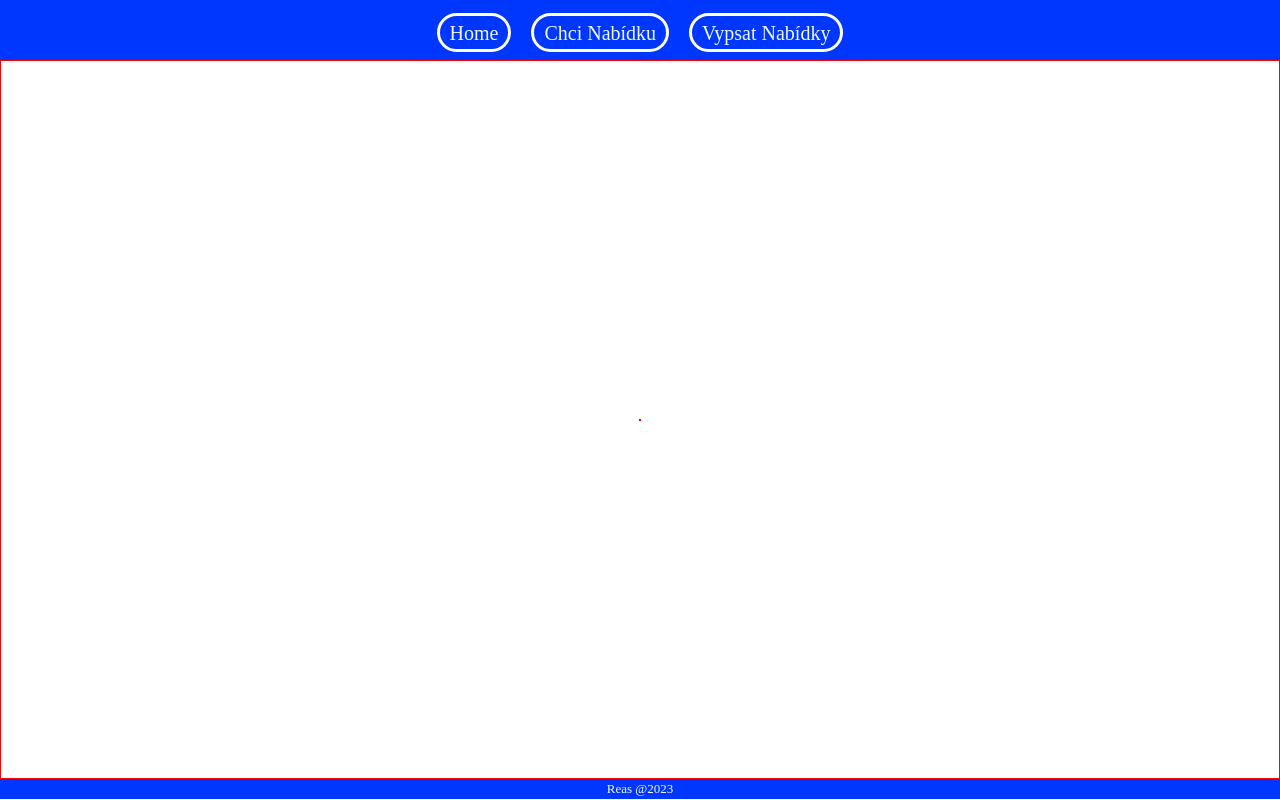
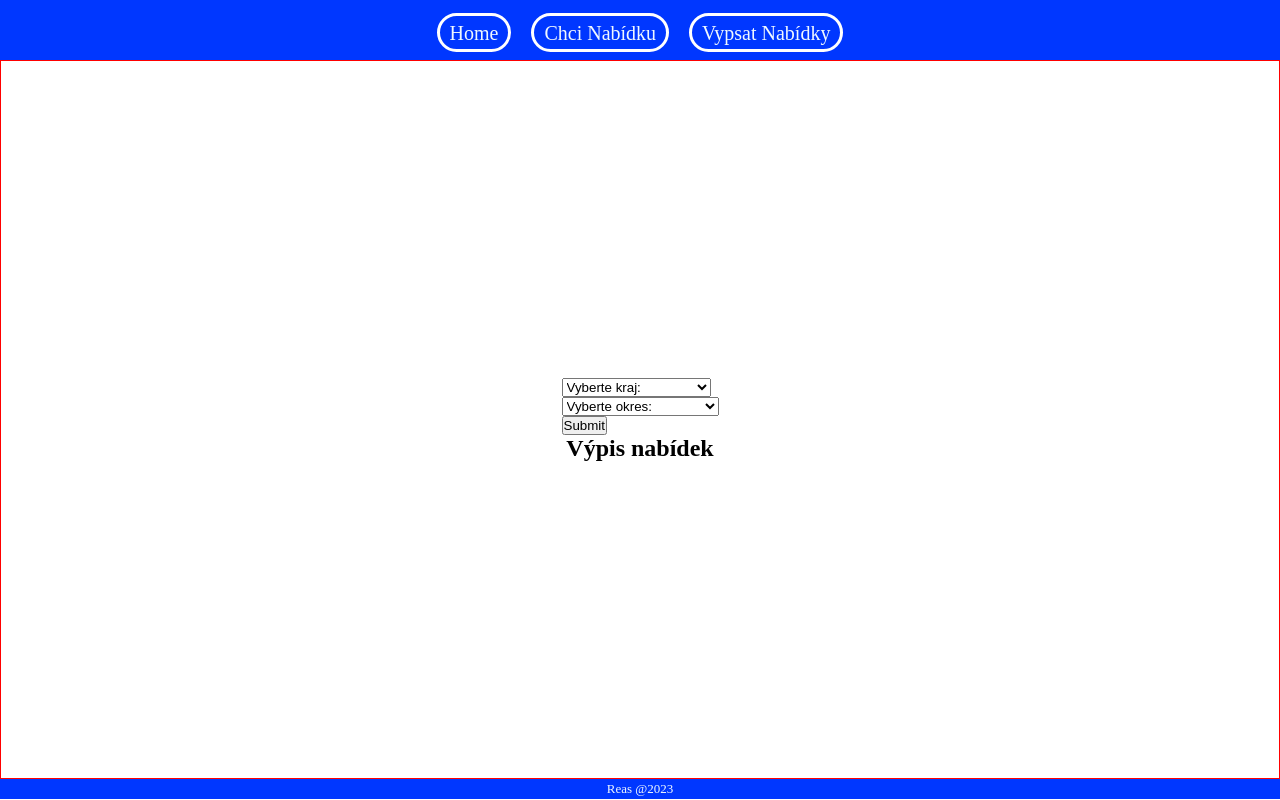
Before and after one commit to danielconka1993/reas-projekt, a React (Create React App) app: page /vypsat-nabidky in a window 1280 px wide. Built offline with nearby package versions, Linux system fonts and the light colour scheme.

Commit message:
Vypsat - Přidáno vyhledávání dle Kraje a Okresu

```diff
--- a/src/data/seznamOkresu.js
+++ b/src/data/seznamOkresu.js
@@ -11,8 +11,8 @@ const seznamOkresu = [
     { id: 9, idOkresu: 'Hlavní město Praha', name: 'Praha 9' },
     { id: 10, idOkresu: 'Hlavní město Praha', name: 'Praha 10' },
     // Středočeský kraj
+    { id: 11, idOkresu: 'Středočeský kraj', name: 'Benešov' },
     { id: 12, idOkresu: 'Středočeský kraj', name: 'Beroun' },
-    { id: 11, idOkresu: 'Středočeský kraj', name: 'Benešov' },
     { id: 13, idOkresu: 'Středočeský kraj', name: 'Kladno' },
     { id: 14, idOkresu: 'Středočeský kraj', name: 'Kolín' },
     { id: 15, idOkresu: 'Středočeský kraj', name: 'Kutná Hora' },
--- a/src/pages/ChciNabidku.js
+++ b/src/pages/ChciNabidku.js
@@ -117,14 +117,24 @@ const ChciNabidku = () => {
     }
     // Dobře zadaný telefon a email
     else{
+      const datum = new Date();
+      const datumFormat = new Intl.DateTimeFormat("cs-CZ", {
+        day: "2-digit",
+        month: "2-digit",
+        year: "numeric",
+        hour: "2-digit",
+        minute: "2-digit"
+      }).format(datum);
+
       // Firebase new Nabídka
       const newChciNabidku = {
-        selectedType,
-        selectedKraj,
-        selectedOkres,
-        name: formData2.name,
-        phone: parseInt(formData2.phone),
-        email: formData2.email,
+        Estate_type: selectedType,
+        Region: selectedKraj,
+        District: selectedOkres,
+        Fullname: formData2.name,
+        Phone: formData2.phone,
+        Email: formData2.email,
+        Date: datumFormat
       };
 
       // Firebase add
--- a/src/pages/VypsatVyber.js
+++ b/src/pages/VypsatVyber.js
@@ -1,9 +1,123 @@
 import "./css/VypsatVyber.css"
+import { useState} from "react"
+import React from 'react';
+import data_seznamKraju from "../data/seznamKraju"
+import data_seznamOkresu from "../data/seznamOkresu"
+import { projectFirestore } from "../firebase/Config"
 
 const VypsatVyber = () => {
+
+  const [selectedKrajVypis, setSelectedKrajVypis] = useState("")
+  const [selectedOkresVypis, setSelectedOkresVypis] = useState("")
+
+
+
+  const [data, setData] = useState([]);
+  const [error, setError] = useState("")
+
+  const selectedKraj = (e) => {
+    setSelectedKrajVypis(e.target.value)
+    setSelectedOkresVypis("")
+  }
+
+  const selectedOkres = (e) => {
+    setSelectedOkresVypis(e.target.value)
+    setSelectedKrajVypis("")
+  }
+
+  // Firebase -------------------------------------------------------------------------------
+
+  const fetchDataFromDatabase = async () => {
+
+    const unsubscribe = projectFirestore.collection("chci-nabidku")
+                        .where((selectedKrajVypis === "" ? "District" : "Region"), '==', (selectedKrajVypis === "" ? selectedOkresVypis : selectedKrajVypis))
+                        // .where('Region', '==', selectedKrajVypis)
+                        // .where('District', '==', selectedOkresVypis)
+                        .onSnapshot( (snapshot) => {
+
+      if (snapshot.empty){
+        setError("Žádné nabídky k vypsání")
+        setData([])
+      } else {
+        let result = []
+
+        snapshot.docs.forEach( (oneNabidka) => {
+          result.push( {id: oneNabidka.id, ...oneNabidka.data()} )
+        })
+
+        setData(result)
+        setError("")
+      }
+
+    }, err => setError(err.message) )
+
+    return () => unsubscribe()
+  };
+
+  // BTN Vypis
+  const btnVypsat = (e) => {
+    e.preventDefault()
+
+    if (selectedKrajVypis || selectedOkresVypis) {
+      fetchDataFromDatabase();
+    }
+  }
+
+// ´--------------------------------------------------------------------
   return <section className="VypsatVyber">
-    <article className="VypsatVyber-container">
+    <article className="form">
+    <form>
+      <div className="kraj">
+        <select name="kraj" value={selectedKrajVypis} onChange={selectedKraj}>
+          <option value="">Vyberte kraj:</option>
+          {
+            data_seznamKraju.map( (oneKraj) => {
+              return <option key={oneKraj.id} value={oneKraj.name}>{oneKraj.name}</option>
+            })
+          }
+        </select>
+      </div>
+      <div className="okres">
+          <select name="okres" value={selectedOkresVypis} onChange={selectedOkres}>
+            <option value="">Vyberte okres:</option>
+            {
+              // Přidat podmínku pro filter
+              data_seznamOkresu.map( (oneOkres) => {
+                // optGroup
+                if(oneOkres.id === 1 || oneOkres.id === 11 || oneOkres.id === 23 || oneOkres.id === 29 || oneOkres.id === 37 || oneOkres.id === 40 || oneOkres.id === 47 || oneOkres.id === 51 || oneOkres.id === 56 || oneOkres.id === 60 || oneOkres.id === 65 || oneOkres.id === 72 || oneOkres.id === 77 || oneOkres.id === 81){
+                  return <React.Fragment key={oneOkres.id}>
+                      <optgroup label={oneOkres.idOkresu}></optgroup>
+                      <option  value={oneOkres.name}>{oneOkres.name}</option>
+                    </React.Fragment>
+                }
+                else{
+                  return <option key={oneOkres.id} value={oneOkres.name}>{oneOkres.name}</option>
+                }
 
+              })
+            }
+          </select>
+      </div>
+      <input type="submit" onClick={btnVypsat} />
+      </form>
+      {/* Error */}
+      <p>{error}</p>
+    </article>
+    <article className="vypsané">
+    <h2>Výpis nabídek</h2>
+          {data.map((oneData) => {
+            const {Region, Date, District, Email, Estate_type, Fullname, Phone} = oneData
+            return <div key={oneData.id}>
+
+              <p>{Region}</p>
+              <p>{District}</p>
+              <p>{Email}</p>
+              <p>{Estate_type}</p>
+              <p>{Fullname}</p>
+              <p>{Phone}</p>
+              <p>{Date}</p>
+            </div>
+          })}
     </article>
   </section>
 }
```
